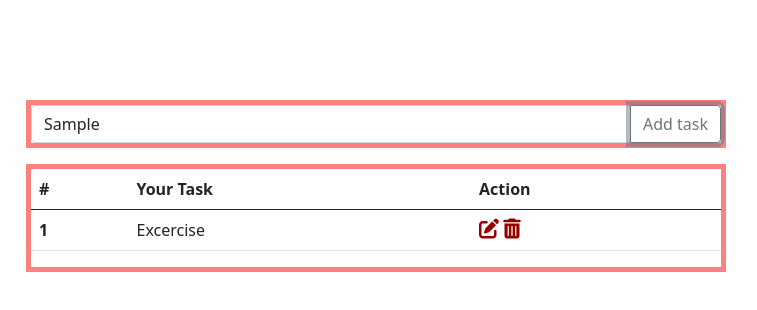
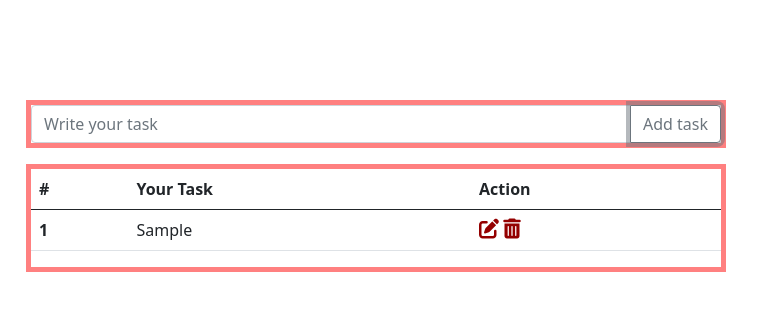
Before and after one commit to SayedUddinRayhan/Todo-List, a plain HTML site: page index.html in a window 1280 px wide. Both pictures are taken after typing "Sample" into the empty fields and a click on the button "Add task". Shown: the full height of the page, 264-1021 px from the left. Drawn offline with nearby package versions, Linux system fonts and the light colour scheme.

Commit message:
worked for displaying

```diff
--- a/index.html
+++ b/index.html
@@ -28,12 +28,12 @@
             <th scope="col">Action</th>
           </tr>
         </thead>
-        <tbody>
-          <tr>
+        <tbody id="records">
+<!--           <tr>
             <th scope="row">1</th>
             <td>Excercise</td>
             <td><i class="fa-solid fa-pen-to-square"></i> <i class="fa-solid fa-trash-can"></i></td>
-          </tr>
+          </tr> -->
         </tbody>
       </table>
     </div>
--- a/script.js
+++ b/script.js
@@ -1,29 +1,46 @@
 let userInput = document.querySelector("#userInput");
 let addBtn = document.querySelector("#addBtn");
+let recordsDisplay = document.querySelector("#records");
 
 let userArr = [];
 
 let objStr = localStorage.getItem('id');
-userArr = JSON.parse(objStr);
+if (objStr != null) {
+  userArr = JSON.parse(objStr);
+}
+
+displayInfo();
 addBtn.onclick = () => {
   let value = userInput.value;
-  userArr.push({'id':value});
+  if (value.length != 0) {
+    userArr.push({ 'id': value });
+  }
   saveInfo(userArr);
+  userInput.value = '';
+  displayInfo();
 }
 
-function saveInfo(arr){
+function saveInfo(arr) {
   let makeString = JSON.stringify(arr);
-  localStorage.setItem('id',makeString);
+  localStorage.setItem('id', makeString);
 }
 
-function displayInfo(){
+function displayInfo() {
+  let statement = '';
+  userArr.forEach((user, i) => {
+    statement += `<tr>
+            <th scope="row">${i + 1}</th>
+            <td>${user.id}</td>
+            <td><i class="fa-solid fa-pen-to-square"></i> <i class="fa-solid fa-trash-can"></i></td>
+          </tr>`
+  })
+  recordsDisplay.innerHTML = statement;
+}
+
+function editInfo() {
 
 }
 
-function editInfo(){
+function deleteInfo() {
 
 }
-
-function deleteInfo(){
-
-}
```
